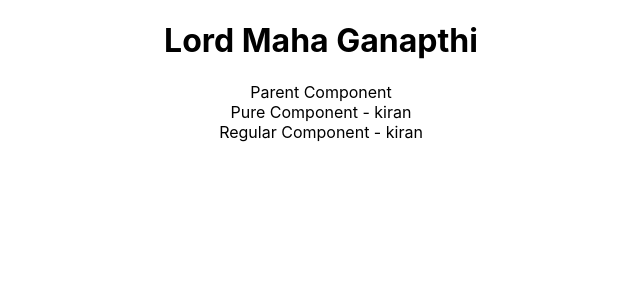
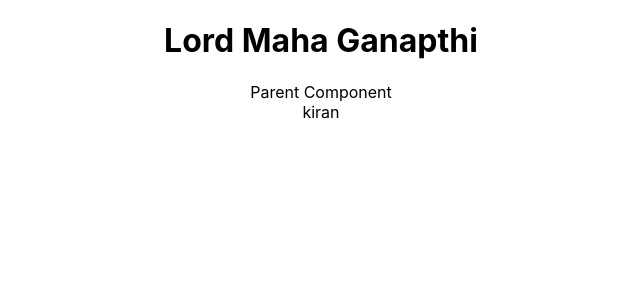
Before and after one commit to kiran226/demow, a React (Create React App) app: page / in a window 1280 px wide. Shown: the top 300 px of the page, without its empty margins (319-959 px from the left). Built offline with nearby package versions, Linux system fonts and the light colour scheme.

Commit message:
memo component

```diff
--- /dev/null
+++ b/src/components/MemoComp.js
@@ -0,0 +1,12 @@
+import React from 'react'
+
+function MemoComp({name}) {
+    console.log('Memo component');
+    return (
+        <div>
+            {name}
+        </div>
+    )
+}
+
+export default React.memo(MemoComp)
--- a/src/components/ParentComp.js
+++ b/src/components/ParentComp.js
@@ -1,6 +1,7 @@
 import React, { Component } from 'react'
-import PureComp from './PureComp'
-import RegComp from './RegComp'
+import MemoComp from './MemoComp'
+// import PureComp from './PureComp'
+// import RegComp from './RegComp'
 
 class ParentComp extends Component {
     constructor(props) {
@@ -24,8 +25,10 @@
         return (
             <div>
                 Parent Component
-                <PureComp name={this.state.name} />
-                <RegComp name={this.state.name} />
+                {/* <PureComp name={this.state.name} />
+                <RegComp name={this.state.name} /> */}
+                <MemoComp name={this.state.name} />
+
             </div>
         )
     }
```
